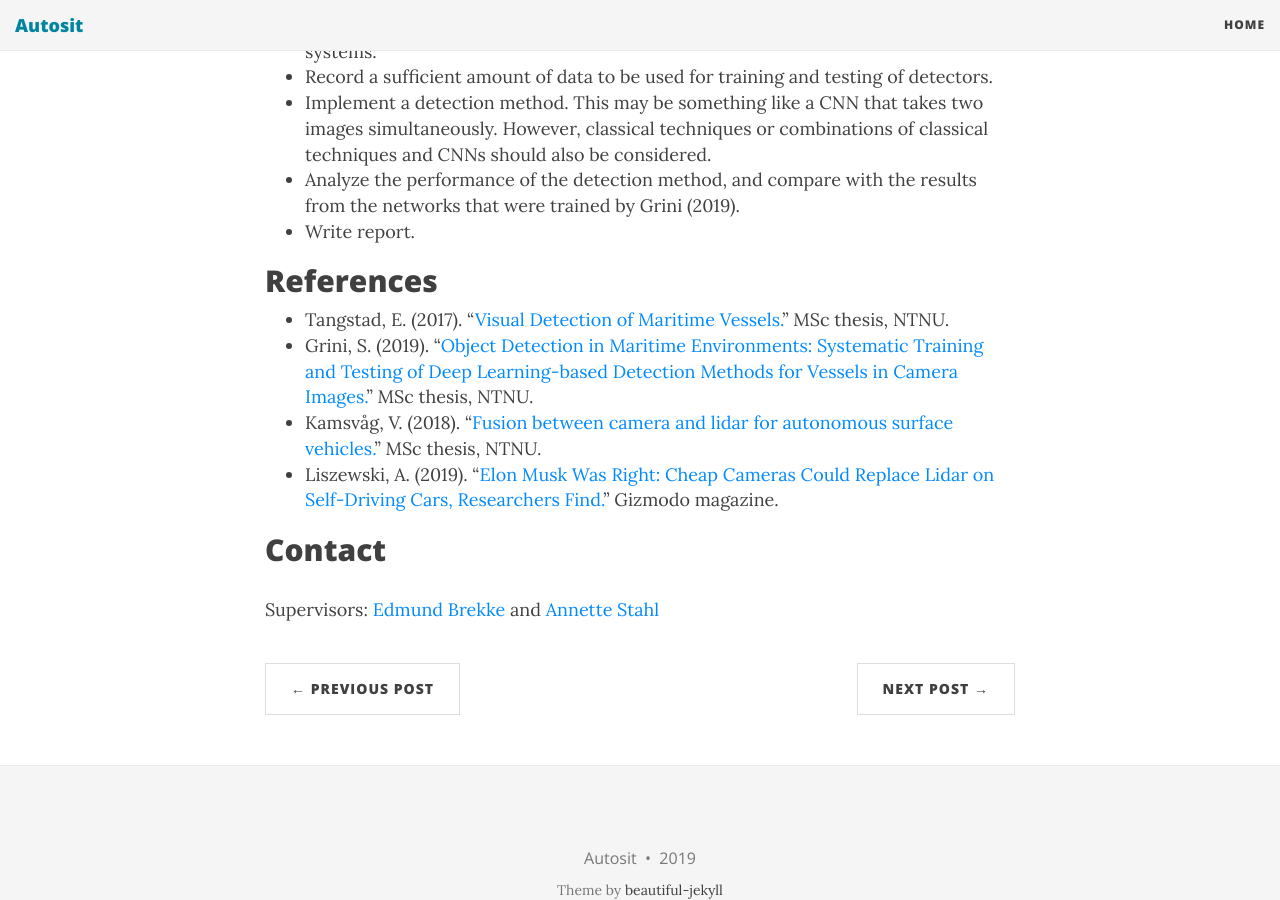
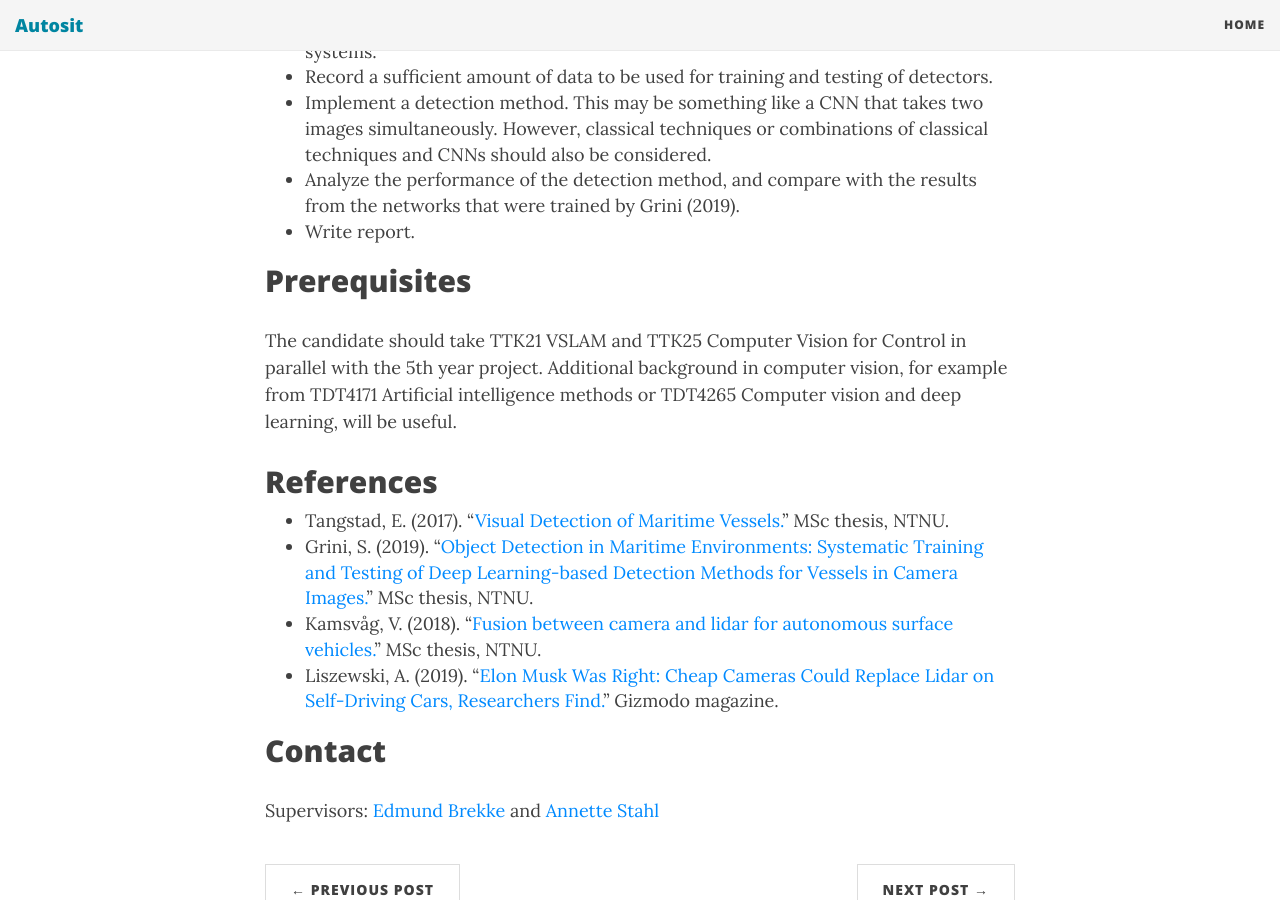
Before and after one commit to autosit/autosit.github.io, a Jekyll site: the page built from _posts/2019-04-25-stereo-detection.md, in a window 1280 px wide and 900 px high, scrolled down 1645 px. Built offline with Jekyll 4.4.1, drawn with Linux system fonts in a browser that asks for light colours; nearby versions of some CDN libraries.

Commit message:
more on stereo

```diff
--- a/_posts/2019-04-25-stereo-detection.md
+++ b/_posts/2019-04-25-stereo-detection.md
@@ -45,6 +45,11 @@
 * Analyze the performance of the detection method, and compare with the results from the networks that were trained by Grini (2019).
 * Write report.
 
+## Prerequisites
+
+The candidate should take
+TTK21 VSLAM and TTK25 Computer Vision for Control in parallel with the 5th year project. Additional background in computer vision,
+for example from TDT4171 Artificial intelligence methods or TDT4265 Computer vision and deep learning, will be useful.
 
 
 ## References
```
